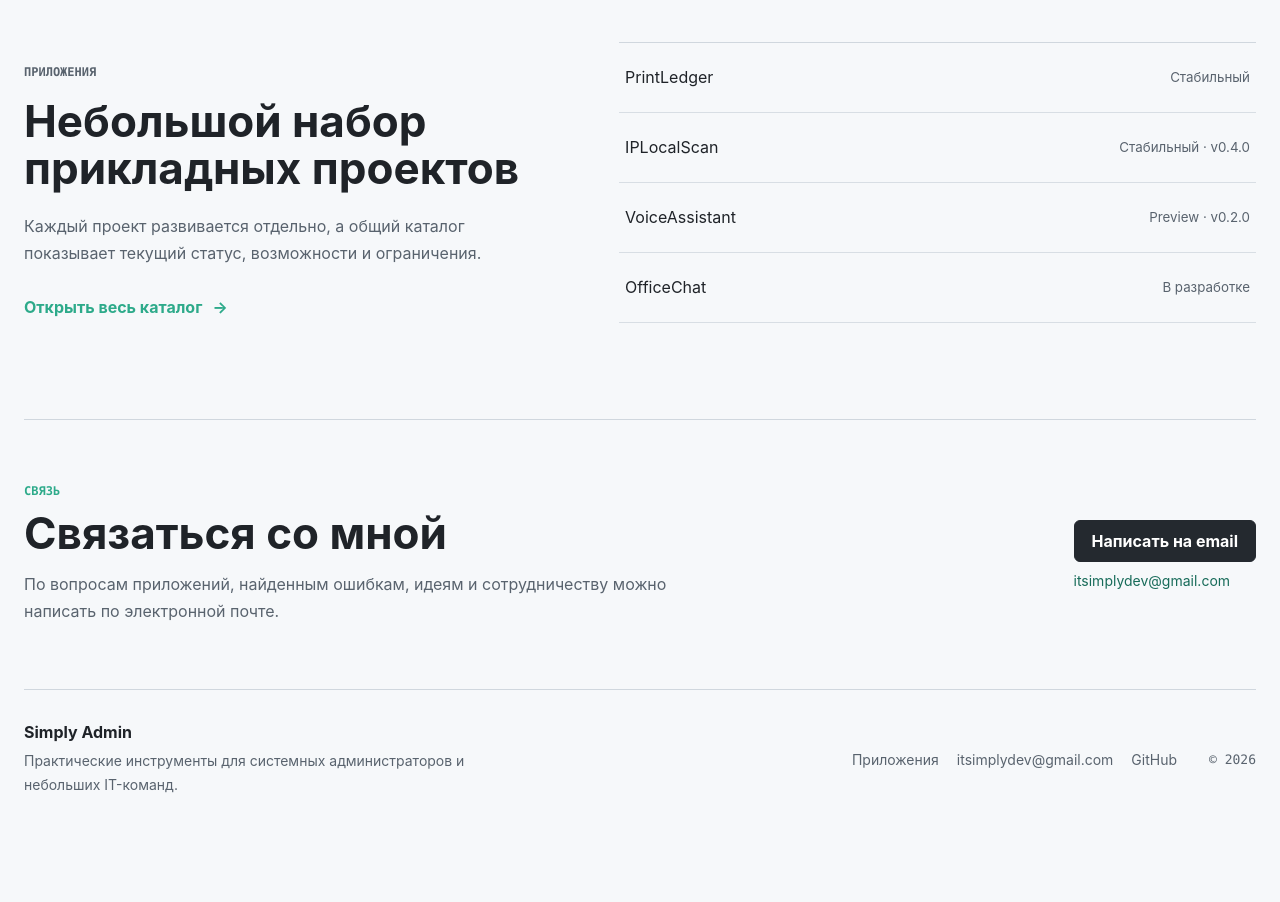
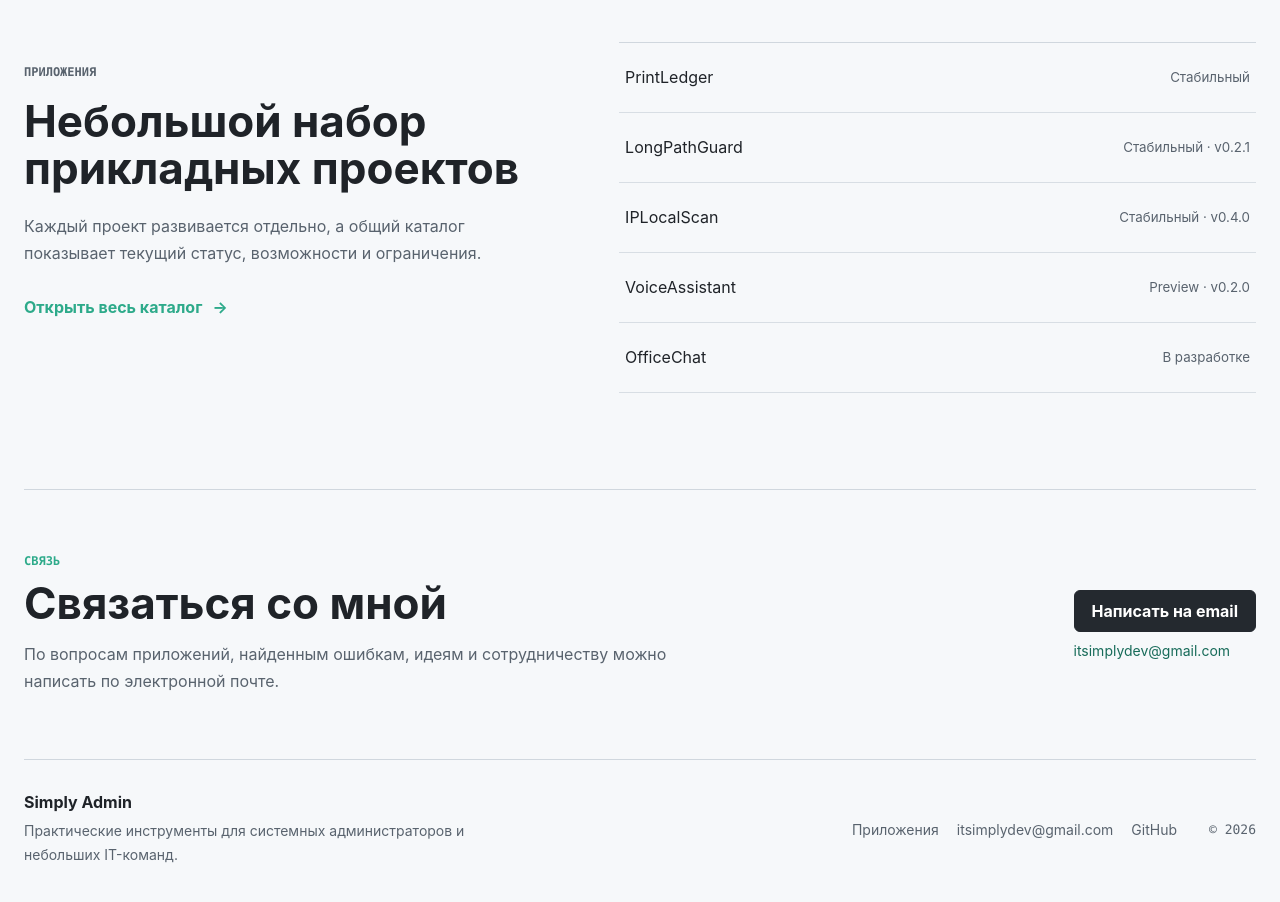
Before and after one commit to fedorovdo/simplyadmin-site, a React (Vite) app: page / in a window 1280 px wide. Shown: the part 1640-2542 px from the top of the page. Before the commit the page ends 2476 px from the top, so only its background shows below. Built offline with nearby package versions, Linux system fonts and the light colour scheme.

Commit message:
Add LongPathGuard to application catalog

```diff
--- a/src/components/AppCard.tsx
+++ b/src/components/AppCard.tsx
@@ -11,6 +11,7 @@ type AppCardProps = {
 
 const appMonograms: Record<string, string> = {
   printledger: 'PL',
+  longpathguard: 'LP',
   iplocalscan: 'IP',
   voiceassistant: 'VA',
   officechat: 'OC',
--- a/src/components/AppDetails.tsx
+++ b/src/components/AppDetails.tsx
@@ -13,12 +13,6 @@ export function AppDetails({ application, language, instance, onClose }: AppDeta
   const t = siteCopy[language]
   const titleId = `details-${application.id}-${instance}`
   const monogram = application.name.match(/[A-Z]/g)?.slice(0, 2).join('') ?? application.name.slice(0, 2).toUpperCase()
-  const referenceLink = application.links.documentation
-    ? { href: application.links.documentation, label: t.details.documentation }
-    : application.links.release
-      ? { href: application.links.release, label: t.details.release }
-      : null
-
   return (
     <article className="app-details" aria-labelledby={titleId}>
       <button className="details-back" type="button" onClick={onClose}>
@@ -67,7 +61,8 @@ export function AppDetails({ application, language, instance, onClose }: AppDeta
         {application.links.demo && <a className="button primary" href={application.links.demo} rel="noreferrer">{t.details.demo}</a>}
         {application.links.download && <a className="button primary" href={application.links.download} rel="noreferrer">{t.details.download}</a>}
         <a className="button secondary" href={application.links.github} rel="noreferrer">{t.details.github}</a>
-        {referenceLink && <a className="button secondary" href={referenceLink.href} rel="noreferrer">{referenceLink.label}</a>}
+        {application.links.release && <a className="button secondary" href={application.links.release} rel="noreferrer">{t.details.release}</a>}
+        {application.links.documentation && <a className="button secondary" href={application.links.documentation} rel="noreferrer">{t.details.documentation}</a>}
         {application.links.website && <a className="button secondary" href={application.links.website} rel="noreferrer">{t.details.website}</a>}
       </div>
     </article>
--- a/src/data/apps.ts
+++ b/src/data/apps.ts
@@ -33,6 +33,74 @@ export const applications: Application[] = [
       en: '/images/apps/screenshots_en/printledger.png',
     },
     badges: { ru: ['Open source', 'Self-hosted'], en: ['Open source', 'Self-hosted'] },
+  },
+  {
+    id: 'longpathguard',
+    name: 'LongPathGuard',
+    status: 'Stable',
+    version: 'v0.2.1',
+    platform: {
+      ru: 'Windows Server · Web',
+      en: 'Windows Server · Web',
+    },
+    category: {
+      ru: 'Аудит файлового сервера',
+      en: 'File server audit',
+    },
+    summary: {
+      ru: 'Локальное приложение для поиска и контроля слишком длинных путей и имён файлов на Windows Server.',
+      en: 'A local Windows Server application for detecting and monitoring excessively long file paths and names.',
+    },
+    description: {
+      ru: 'LongPathGuard наблюдает за файловой системой, сохраняет события в SQLite и помогает администраторам находить проблемные пути до того, как они вызовут ошибки копирования, резервного копирования или миграции. Приложение работает только в режиме аудита и не изменяет файлы.',
+      en: 'LongPathGuard monitors filesystem activity, stores events in SQLite, and helps administrators detect problematic paths before they cause copying, backup, or migration failures. The application is audit-only and never modifies files.',
+    },
+    features: {
+      ru: [
+        'Мониторинг создания, переименования и изменения файлов',
+        'Настраиваемые пороги длины пути и имени',
+        'Ручное сканирование существующих каталогов',
+        'История SQLite, фильтры и экспорт CSV',
+        'Telegram и Email уведомления',
+        'Интерфейс на русском и английском языках',
+      ],
+      en: [
+        'Monitoring of created, renamed, and modified files',
+        'Configurable path and filename thresholds',
+        'Manual scanning of existing directories',
+        'SQLite history, filters, and CSV export',
+        'Telegram and Email notifications',
+        'Russian and English interface',
+      ],
+    },
+    limitations: {
+      ru: [
+        'Только аудит: файлы не удаляются, не перемещаются и не переименовываются',
+        'Встроенной авторизации web-интерфейса пока нет',
+        'Для режима Windows-службы требуется NSSM',
+        'Приложение предназначено для Windows Server и совместимых версий Windows',
+      ],
+      en: [
+        'Audit-only: files are never deleted, moved, or renamed',
+        'The web interface does not yet include built-in authentication',
+        'NSSM is required for Windows Service mode',
+        'The application is intended for Windows Server and compatible Windows versions',
+      ],
+    },
+    links: {
+      github: 'https://github.com/fedorovdo/longpathguard',
+      download: 'https://github.com/fedorovdo/longpathguard/releases/latest',
+      release: 'https://github.com/fedorovdo/longpathguard/releases/tag/v0.2.1',
+      documentation: 'https://github.com/fedorovdo/longpathguard#readme',
+    },
+    screenshots: {
+      ru: '/images/apps/screenshots_ru/longpathguard.png',
+      en: '/images/apps/screenshots_en/longpathguard.png',
+    },
+    badges: {
+      ru: ['Open source', 'Audit only', 'Windows Server'],
+      en: ['Open source', 'Audit only', 'Windows Server'],
+    },
   },
   {
     id: 'iplocalscan',
```
Also changed, not shown: public/images/apps/screenshots_en/longpathguard.png (added), public/images/apps/screenshots_ru/longpathguard.png (added).
